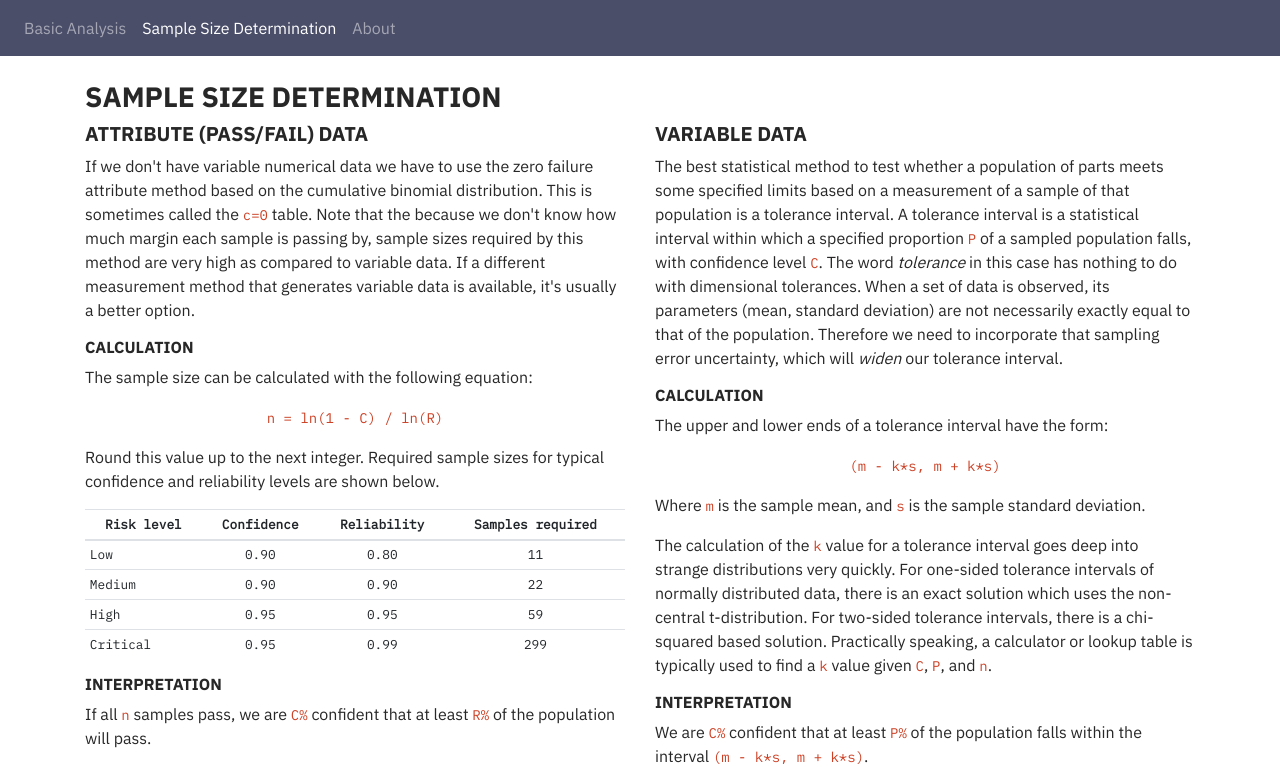
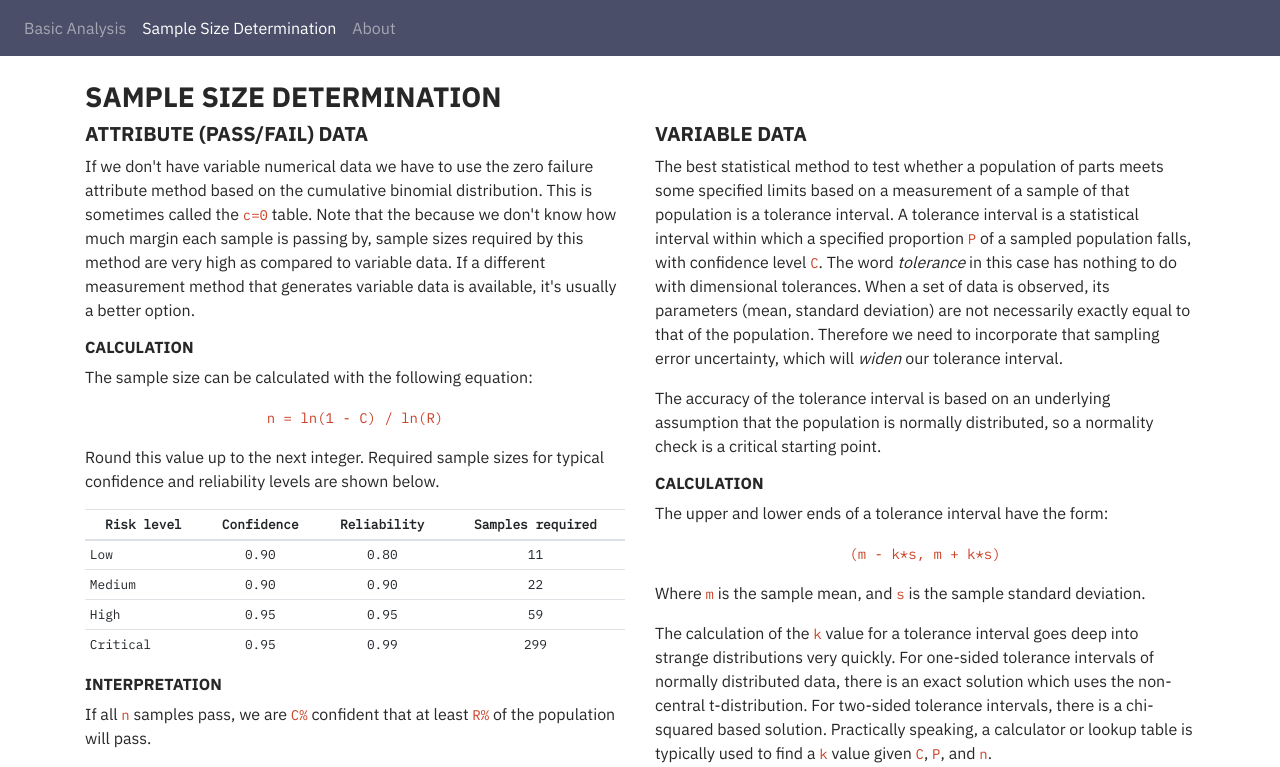
Before and after one commit to brittohalloran/mfg-stats, a React (Create React App) app: page /sample-size-determination in a window 1280 px wide. Shown: the top 767 px of the page. Built offline with nearby package versions, Linux system fonts and the light colour scheme.

Commit message:
Add calculation of one-sided tol interval k-factor

```diff
--- a/src/DistributionAnalysis.js
+++ b/src/DistributionAnalysis.js
@@ -302,11 +302,17 @@ function DistributionAnalysis() {
               closest limit.
             </p>
             <p>
-              The tolerance interval is a range within which a stated proportion{" "}
-              <code>P</code> of the population lies, with a given confidence
-              level <code>C</code>. This tolerance interval is unrelated to the
-              engineering tolerances, which we call specification limits here to
-              avoid confusion.
+              The{" "}
+              <a href="https://www.itl.nist.gov/div898/handbook/prc/section2/prc263.htm">
+                tolerance interval
+              </a>{" "}
+              is a range within which a stated proportion <code>P</code> of the
+              population lies, with a given confidence level <code>C</code>.
+              This tolerance interval is unrelated to the engineering
+              tolerances, which we call specification limits here to avoid
+              confusion. The accuracy of the tolerance interval is based on an
+              underlying assumption that the population is normally distributed,
+              so the normality check on this page is a critical starting point.
             </p>
           </div>
         </div>
--- a/src/SampleSize.js
+++ b/src/SampleSize.js
@@ -98,6 +98,11 @@ const SampleSize = () => {
               need to incorporate that sampling error uncertainty, which will{" "}
               <i>widen</i> our tolerance interval.
             </p>
+            <p>
+              The accuracy of the tolerance interval is based on an underlying
+              assumption that the population is normally distributed, so a
+              normality check is a critical starting point.
+            </p>
             <h6 className="text-uppercase font-weight-bold">Calculation</h6>
             <p>
               The upper and lower ends of a tolerance interval have the form:
--- a/src/stats.js
+++ b/src/stats.js
@@ -67,8 +67,6 @@ export const uniform_order_statistic_medians = (n) => {
  *  The k-factor is calculated per NIST guidance:
  *  https://www.itl.nist.gov/div898/handbook/prc/section2/prc263.htm
  *
- *  If one-sided, the non-central t-distribution method is used.
- *  If two-sided, the chi-squared method is used.
  *
  */
 export const tolerance_interval_factor = (c, p, n, one_sided = false) => {
@@ -78,18 +76,22 @@ export const tolerance_interval_factor = (c, p, n, one_sided = false) => {
   }
   const dof = n - 1;
   if (one_sided) {
-    // jStat noncentralt.inv does not exist yet, need to calculate inverse CDF some other way
-    return NaN;
+    // This one-sided method uses the Natrella 1963 method. The non-central
+    // T distribution method may be more accurate (particularly for small
+    // values of n) but jStat doesn't have the inverse CDF function for the
+    // non-central T distribution. For n > 10 this method is acceptable.
 
-    /* console.log("Calculating one-sided k");
-    // Calculate normal z-score for the given p-vaue
-    const z_p = normal.inv(p);
-    console.log("z_p", z_p);
+    // // Calculate the normal z-score for the given p and c values
+    // const z_p = normal.inv(p, 0, 1);
+    // const z_c = normal.inv(c, 0, 1);
 
-    // Calculate k-value using non-central t distribution
-    const k = noncentralt.inv(1 - c, dof, z_p * Math.sqrt(n)) / Math.sqrt(n);
-    console.log("k", k);
-    return k; */
+    // // Calculate a, b, and the k-factor
+    // const a = 1 - z_c ** 2 / (2 * (n - 1));
+    // const b = z_p ** 2 - z_c ** 2 / n;
+    // const k = (z_p + Math.sqrt(z_p ** 2 - a * b)) / a;
+
+    // return k;
+    return null;
   } else {
     // Calculate normal z-score for the given p-vaue
     const z_p = -normal.inv((1 - p) / 2, 0, 1);
```
